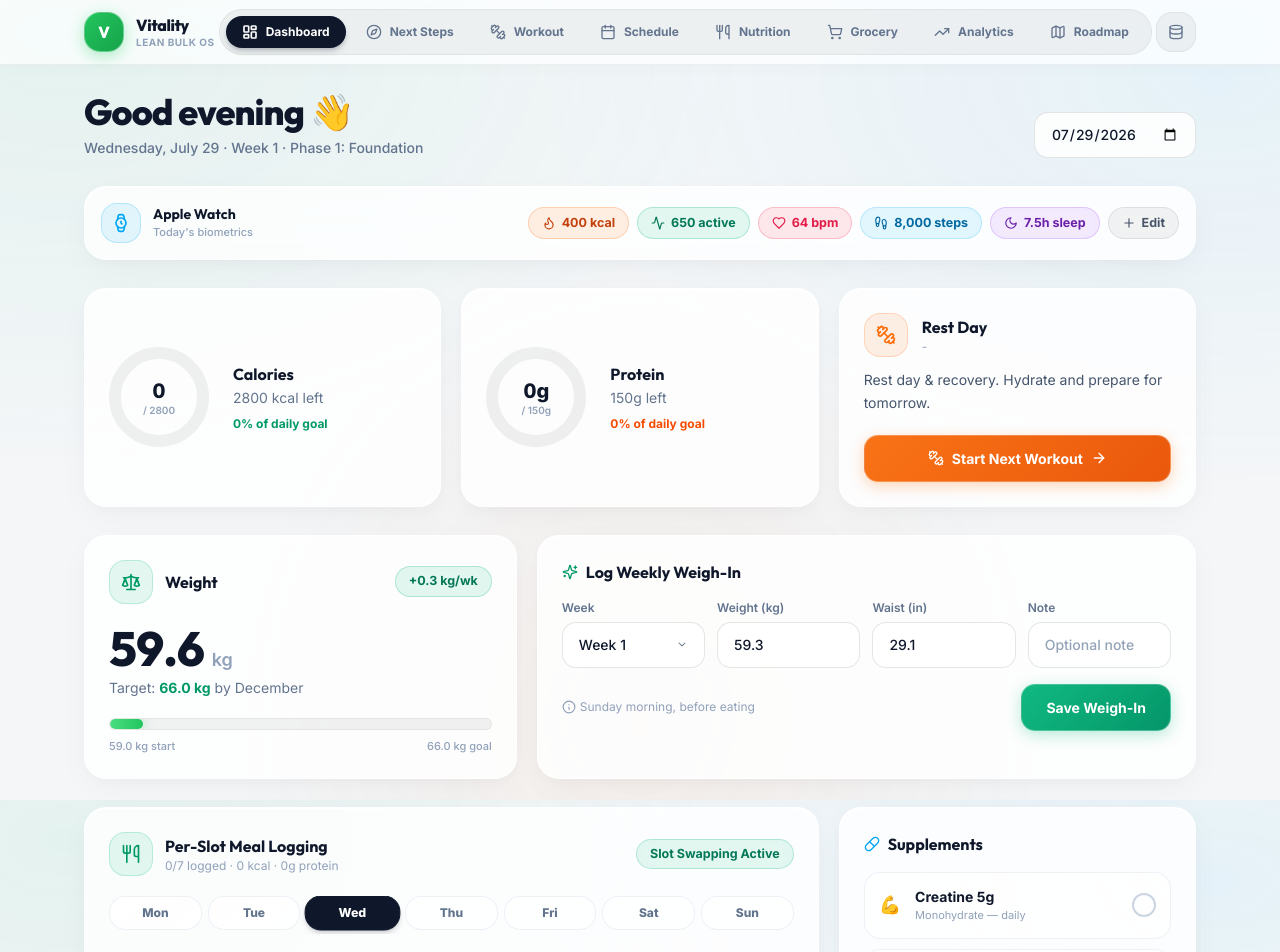
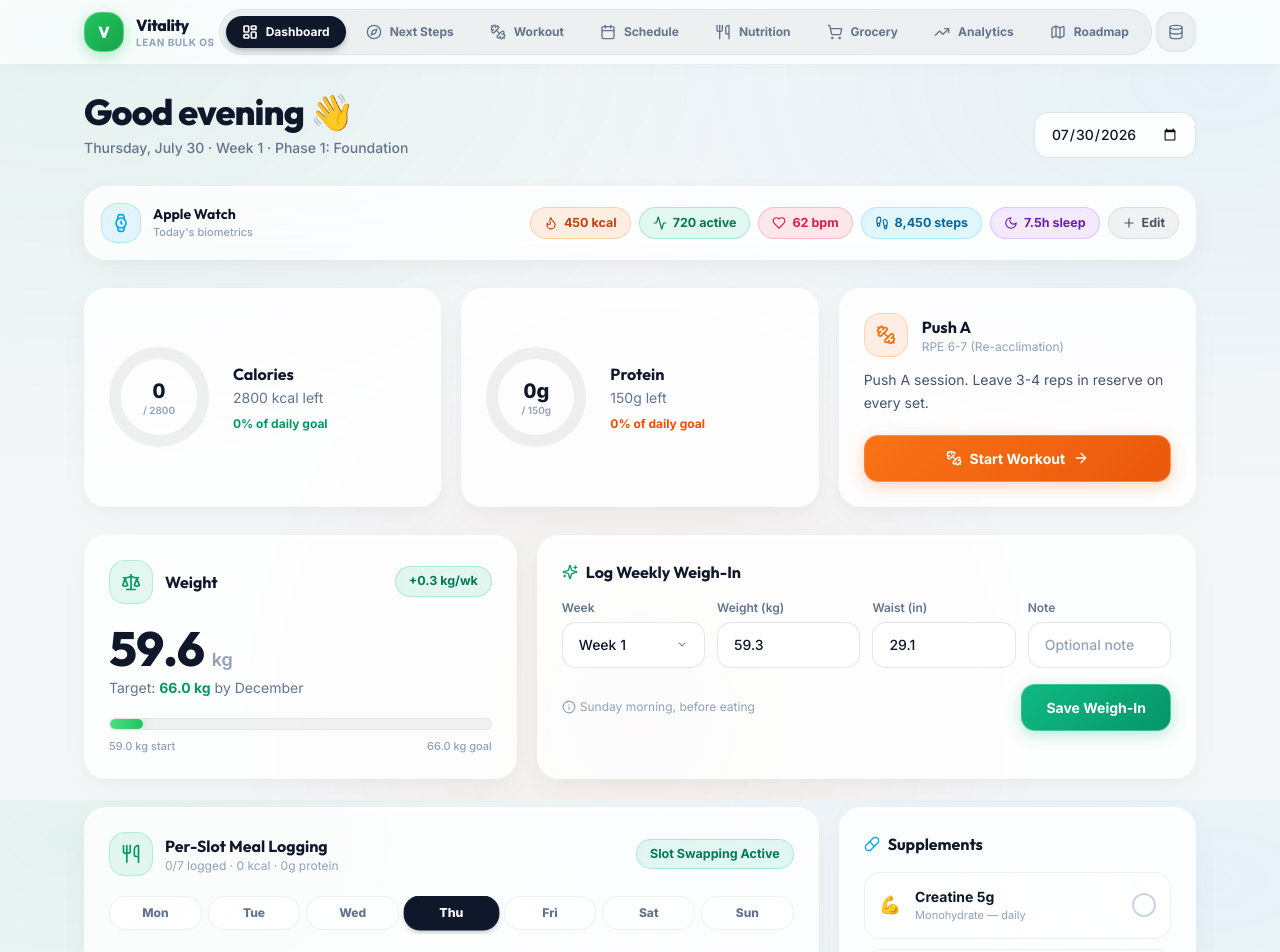
Before and after one commit to dhruv-1100/vitality, a React (Vite) app: page / in a window 1280 px wide. Shown: the top 952 px of the page. Built offline with nearby package versions, Linux system fonts and the light colour scheme; the HTML template or start-up script is replaced by a standard one.

Commit message:
Set default logging date to tomorrow (Thu 30 July) and set today (Wed 29 July) as Setup Day

```diff
--- a/src/components/Dashboard.jsx
+++ b/src/components/Dashboard.jsx
@@ -15,14 +15,14 @@ const WEEKDAYS = [
 ];
 
 export default function Dashboard({ setActiveTab, setSelectedRoutine }) {
-  const [selectedDate, setSelectedDate] = useState('2026-07-29');
+  const [selectedDate, setSelectedDate] = useState('2026-07-30');
   const [selectedWeekNum, setSelectedWeekNum] = useState(1);
   const [weightInput, setWeightInput] = useState('59.3');
   const [waistInput, setWaistInput] = useState('29.1');
   const [weightNote, setWeightNote] = useState('');
   const [saveMsg, setSaveMsg] = useState(false);
   const [showWatchModal, setShowWatchModal] = useState(false);
-  const [selectedDayName, setSelectedDayName] = useState('Wed');
+  const [selectedDayName, setSelectedDayName] = useState('Thu');
   const [openSwapIdx, setOpenSwapIdx] = useState(null);
   const [_, forceUpdate] = useState(0);
 
--- a/src/components/NextStepsView.jsx
+++ b/src/components/NextStepsView.jsx
@@ -55,15 +55,15 @@ export default function NextStepsView({ setActiveTab, setSelectedRoutine }) {
               <Zap className="w-6 h-6 text-white" />
             </div>
             <div>
-              <p className="text-xs uppercase tracking-widest font-bold text-emerald-100">Step 1 — Today (Wed 29 July)</p>
-              <h2 className="text-2xl font-extrabold text-white font-display">Rest & Reacclimate</h2>
+              <p className="text-xs uppercase tracking-widest font-bold text-emerald-100">Today (Wed 29 July)</p>
+              <h2 className="text-2xl font-extrabold text-white font-display">Setup & Kitchen Prep Day</h2>
             </div>
           </div>
-          <span className="pill bg-white/20 text-white border border-white/30 text-xs font-bold">Today's Priority</span>
+          <span className="pill bg-white/20 text-white border border-white/30 text-xs font-bold">Setup Only</span>
         </div>
 
         <p className="text-sm text-emerald-50 leading-relaxed mb-5 font-medium">
-          Today is officially set as a Rest Day. Focus on proper hydration (3.5L), getting solid sleep tonight, and reviewing your grocery supplies for tomorrow.
+          Today is your zero-stress setup day. Prep your kitchen, check groceries, hydrate (3.5L), get a great night's sleep (7.5h+), and prepare for Day 1 logging starting tomorrow (Thu 30 July)!
         </p>
 
         <div className="space-y-2.5">
```
